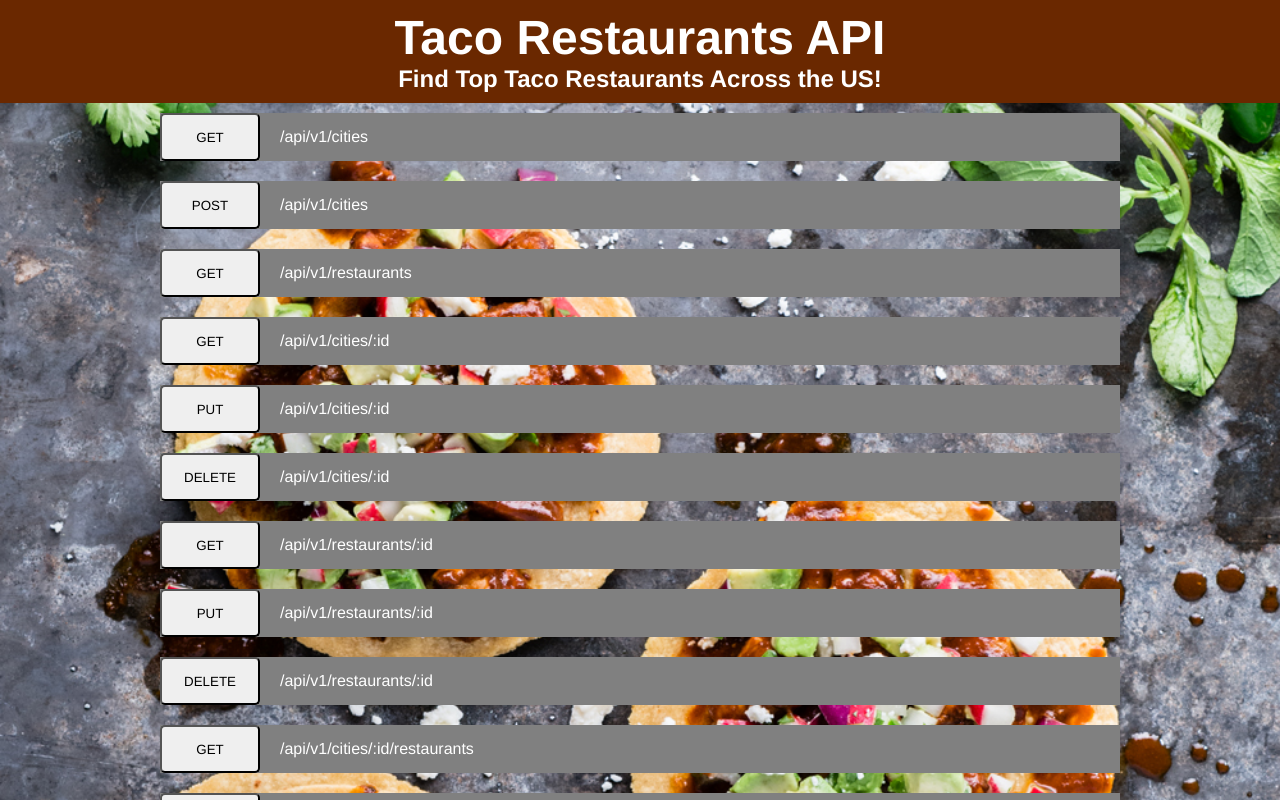
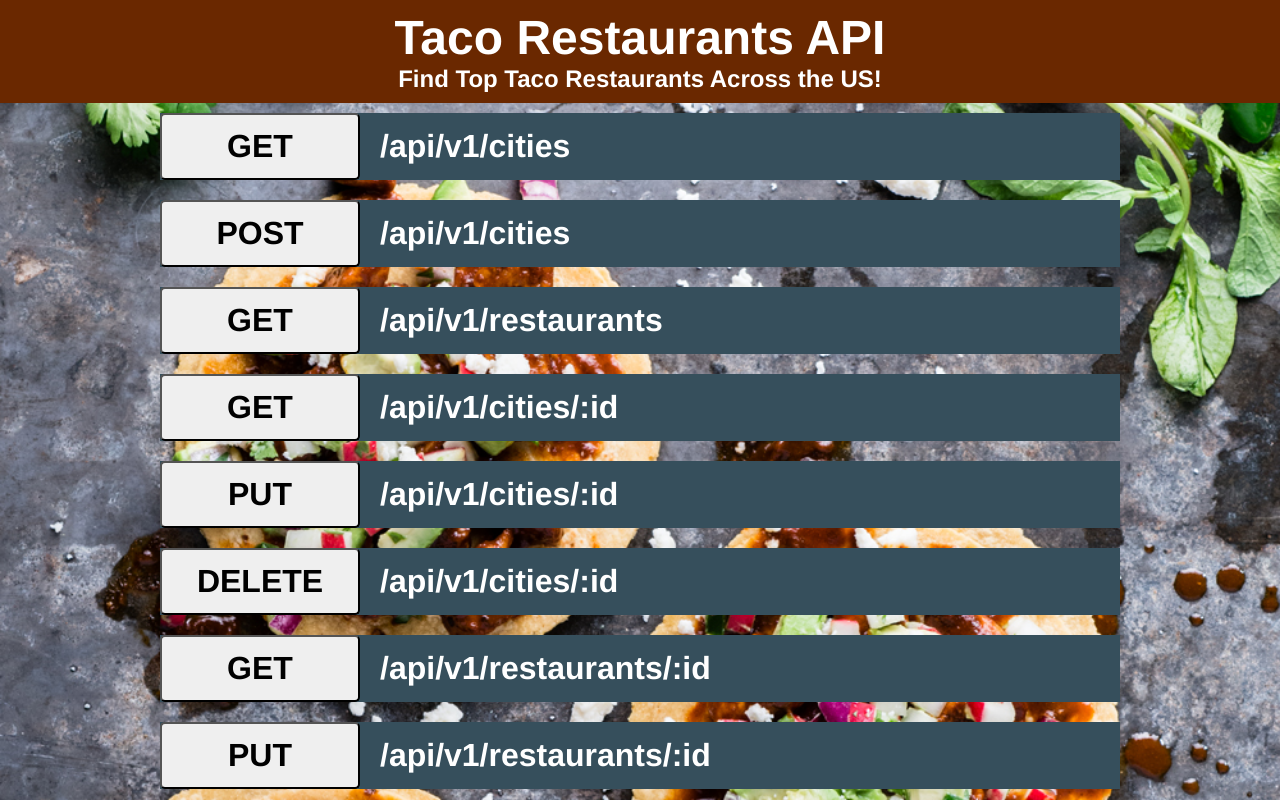
Before and after one commit to Dhanciles/byob-frontend, a React (Create React App) app: page / in a window 1280 px wide. Shown: the top 800 px of the page. Built offline with nearby package versions, Linux system fonts and the light colour scheme.

Commit message:
Updated text and background colors for buttons and endpoints

```diff
--- a/src/App.css
+++ b/src/App.css
@@ -51,6 +51,8 @@ button {
 
 .url-path {
   margin: 15px 0;
+  font-size: 2rem;
+  font-weight: 800
 }
 
 .endpoint-container {
@@ -88,7 +90,15 @@ pre {
 }
 
 button {
-  width: 100px;
+  width: 200px;
+  cursor: pointer;
+  font-size: 2rem;
+  font-weight: 700;
+}
+
+button:hover {
+  background-color: #364F5C;
+  color: #ffffff;
 }
 
 .endpoint-container {
@@ -115,4 +125,5 @@ button {
 .button-and-path-container {
   display: flex;
   justify-content: flex-start;
+  background-color: #364F5C;
 }
```
